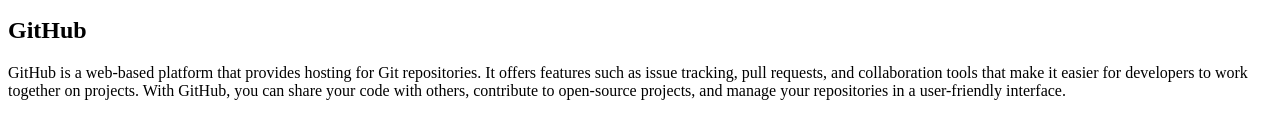
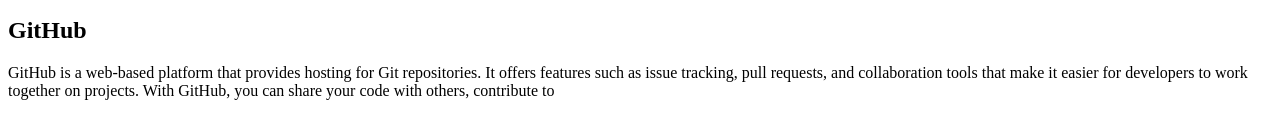
Before and after one commit to waleadzk-pixel/my-app1, a plain HTML site: page index.html in a window 1280 px wide. Shown: the part 657-796 px from the top of the page. Drawn offline with Linux system fonts and the light colour scheme.

Commit message:
Revert "link two files"
This reverts commit eab6b28d2926a241325f27071520b4303bfd0430.

:qa!

```diff
--- a/index.html
+++ b/index.html
@@ -4,7 +4,6 @@
     <meta charset="UTF-8">
     <meta name="viewport" content="width=device-width, initial-scale=1.0">
     <title>Git Repository & Commands & Concepts & Best Practices & GitHub</title>
-    <link rel="stylesheet" href="styles.css">
 </head>
 <body>
     <h1>Git Repository & Commands & Concepts & Best Practices & GitHub</h1>
@@ -42,10 +41,7 @@
     </ul>
 
     <h2>GitHub</h2>
-    <p>GitHub is a web-based platform that provides hosting for Git repositories. It offers features such
-         as issue tracking, pull requests, and collaboration tools that make it easier for developers to
-         work together on projects. With GitHub, you can share your code with others, contribute to
-            open-source projects, and manage your repositories in a user-friendly interface.</p>
+    <p>GitHub is a web-based platform that provides hosting for Git repositories. It offers features such as issue tracking, pull requests, and collaboration tools that make it easier for developers to work together on projects. With GitHub, you can share your code with others, contribute to
 
 </body>
 </html>
```
